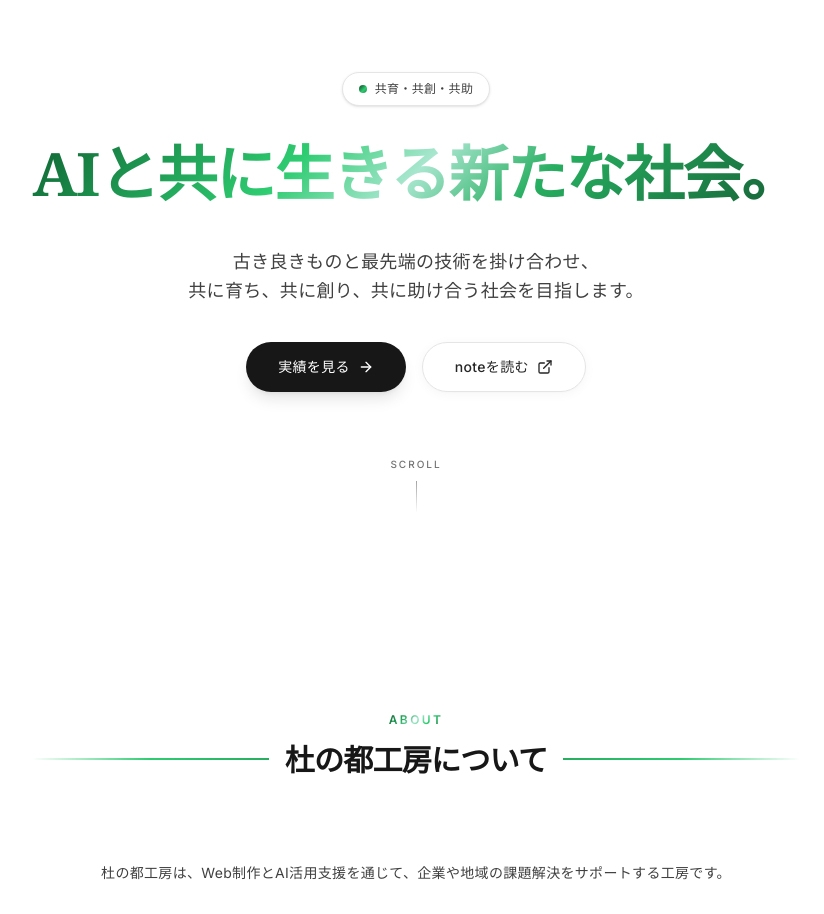
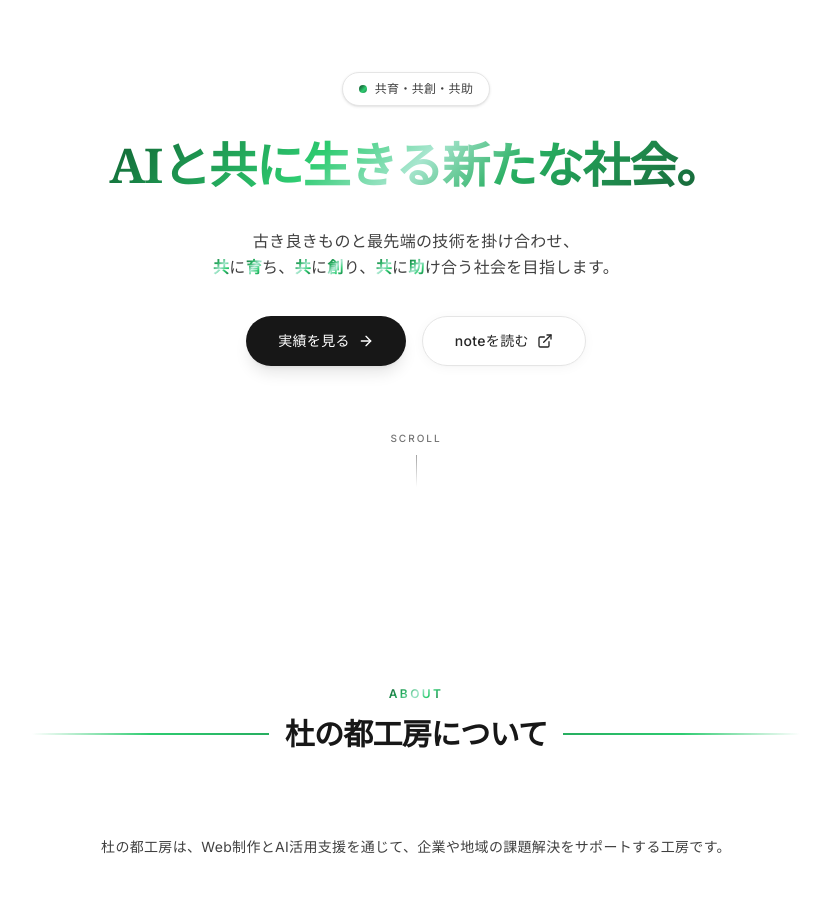
Before and after one commit to ogaignbr/morinomiyako-hp, a React (Vite) app: page / in a window 1280 px wide. Shown: the part 800-1714 px from the top of the page, without its empty margins (224-1048 px from the left). Built offline with nearby package versions, Linux system fonts and the light colour scheme; grey boxes are pictures that could not be loaded.

Commit message:
Hero見出しを小さく調整、サブテキストの共育創助をメタリック緑に
Made-with: Cursor

```diff
--- a/src/components/Hero.jsx
+++ b/src/components/Hero.jsx
@@ -29,7 +29,7 @@ export default function Hero() {
             </div>
 
             {/* Main heading */}
-            <h1 className="mb-5 text-3xl leading-tight font-bold tracking-tight text-bluegray-800 sm:text-4xl md:text-5xl lg:text-6xl">
+            <h1 className="mb-5 text-2xl leading-tight font-bold tracking-tight text-bluegray-800 sm:text-3xl md:text-4xl lg:text-5xl">
               {hero.heading.filter(Boolean).map((line, i) => (
                 <span key={i} className="block">
                   <span className={`title-reveal is-visible ${i === 0 ? 'text-gradient' : ''}`}>
@@ -40,10 +40,16 @@ export default function Hero() {
             </h1>
 
             {/* Sub text */}
-            <p className="animate-fade-in-up animation-delay-400 mb-9 max-w-lg text-base leading-relaxed font-light text-bluegray-600 md:text-lg">
+            <p className="animate-fade-in-up animation-delay-400 mb-9 max-w-xl text-sm leading-relaxed font-light text-bluegray-600 md:text-base">
               {hero.subText[0]}
-              <br className="hidden sm:block" />
-              {hero.subText[1]}
+              <br />
+              {hero.subText[1].split('').map((char, i) =>
+                ['共', '育', '創', '助'].includes(char) ? (
+                  <span key={i} className="text-metallic font-semibold">{char}</span>
+                ) : (
+                  char
+                ),
+              )}
             </p>
 
             {/* CTA buttons */}
```
